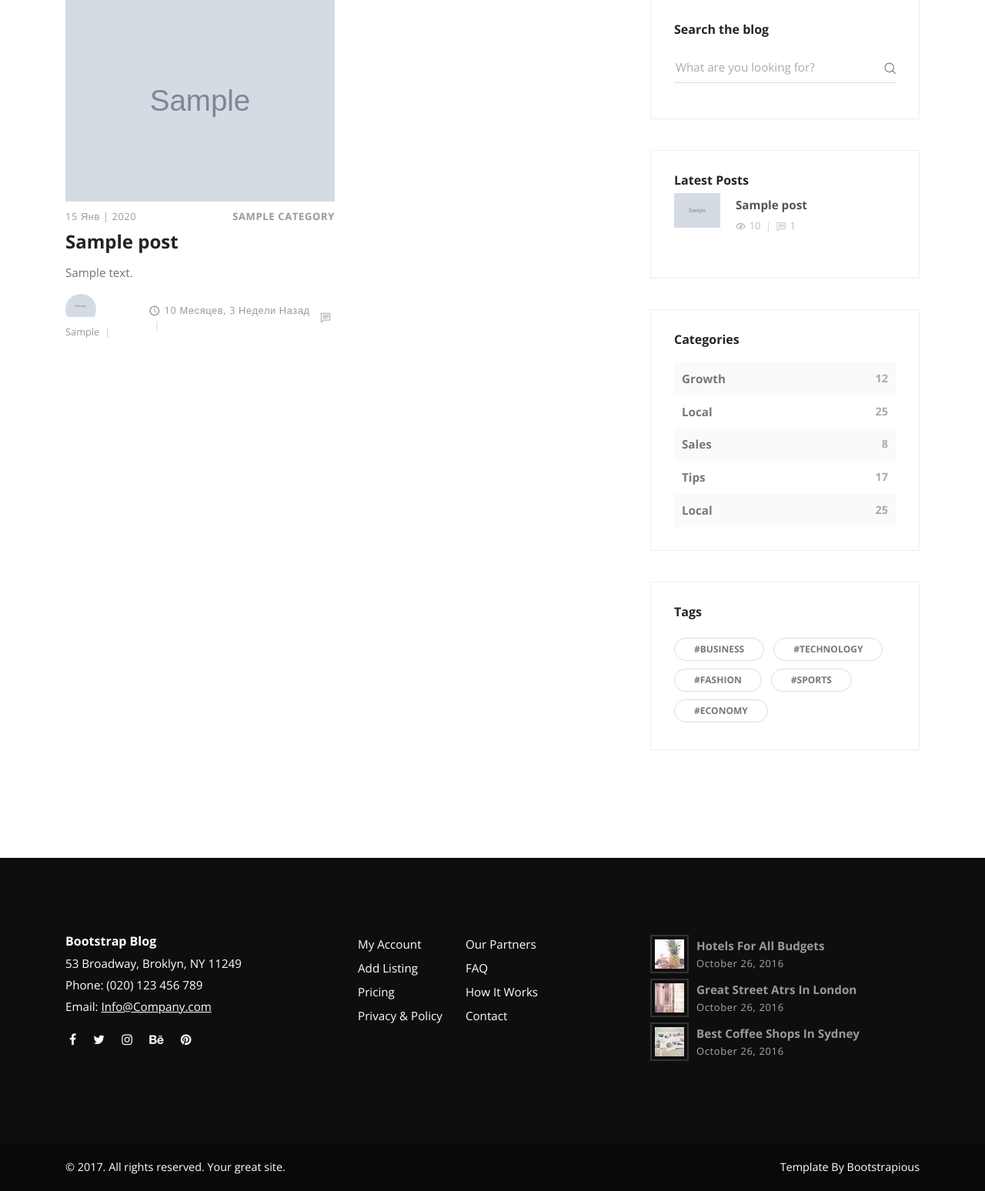
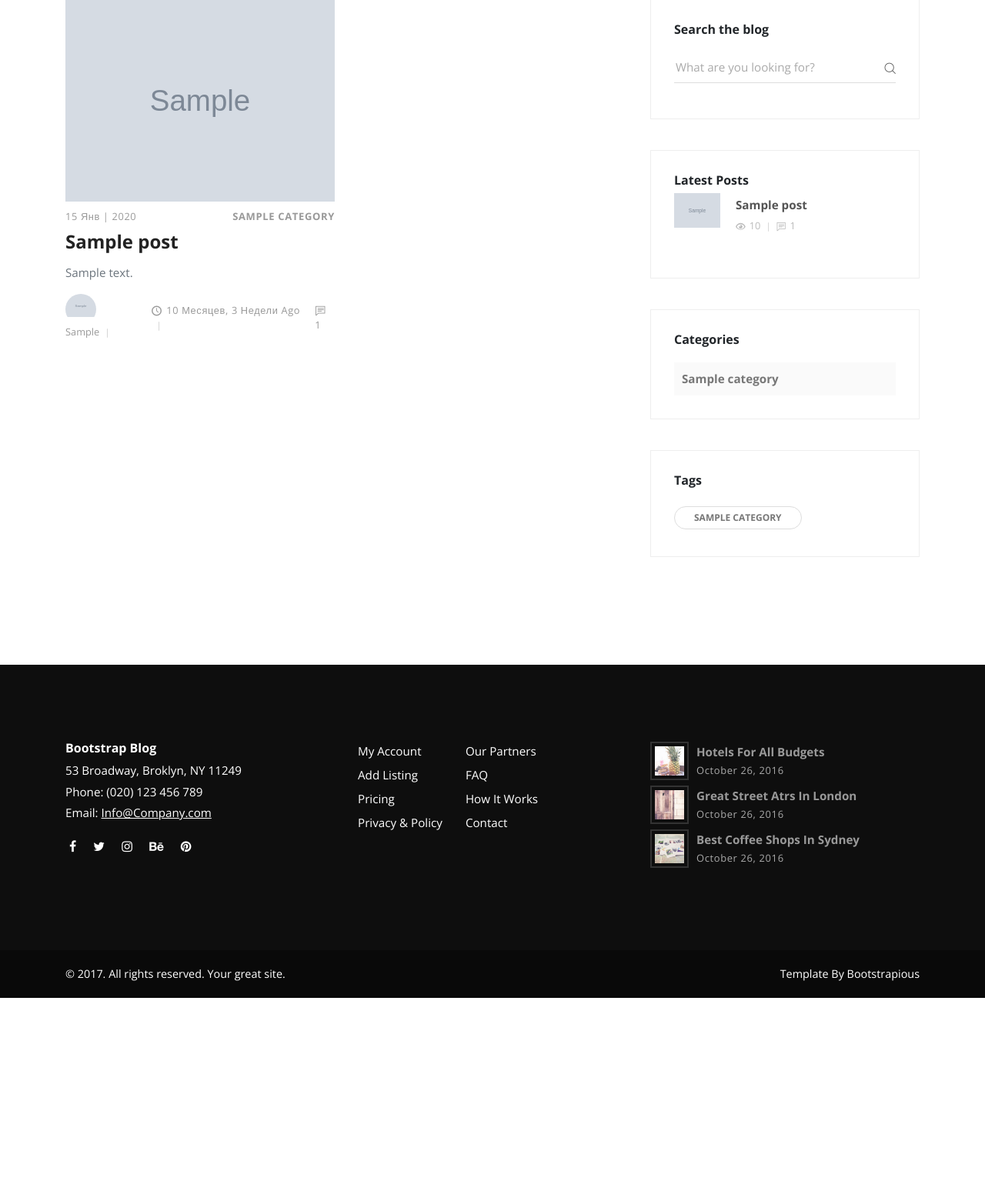
Before and after one commit to JustLike420/Just-Blog, a Django app: page /blog/ in a window 1280 px wide. Shown: the part 132-1680 px from the top of the page at 77% size. After the commit the page ends 1429 px from the top, so only its background shows below. Run offline with Django 3.2, Linux system fonts and the light colour scheme; tables that the repository leaves empty hold one stand-in row (values such as "Sample post"); grey boxes marked "Sample" are stand-in pictures; some libraries are stand-ins or nearby versions.

Commit message:
side bar categories / tags

```diff
--- /dev/null
+++ b/blog/templates/categories_posts_tpl.html
@@ -0,0 +1,10 @@
+<div class="widget categories">
+    <header>
+        <h3 class="h6">Categories</h3>
+    </header>
+    {% for cat in categories %}
+        <div class="item d-flex justify-content-between">
+            <a href="#">{{ cat.title }}</a>
+        </div>
+    {% endfor %}
+</div>
--- /dev/null
+++ b/blog/templates/tags_posts_tpl.html
@@ -0,0 +1,10 @@
+<div class="widget tags">
+    <header>
+        <h3 class="h6">Tags</h3>
+    </header>
+    <ul class="list-inline">
+        {% for tag in tags %}
+            <li class="list-inline-item"><a href="#" class="tag">{{ tag.title }}</a></li>
+        {% endfor %}
+    </ul>
+</div>
--- a/blog/templatetags/sidebar.py
+++ b/blog/templatetags/sidebar.py
@@ -1,5 +1,5 @@
 from django import template
-from blog.models import Post
+from blog.models import Post, Category
 
 register = template.Library()
 
@@ -8,3 +8,15 @@
 def get_popular(cnt=3):
     posts = Post.objects.order_by('-views')[:cnt]
     return {"posts": posts}
+
+
+@register.inclusion_tag('categories_posts_tpl.html')
+def get_cat():
+    categories = Category.objects.all()
+    return {"categories": categories}
+
+
+@register.inclusion_tag('tags_posts_tpl.html')
+def get_tag():
+    tags = Category.objects.all()
+    return {"tags": tags}
--- a/blog/views.py
+++ b/blog/views.py
@@ -1,3 +1,4 @@
+from django.db.models import Count, F
 from django.shortcuts import render
 from django.views.generic import ListView, DetailView
 
@@ -28,6 +29,19 @@
         return context
 
 
+class Get_Post(DetailView):
+    model = Post
+    template_name = 'post.html'
+    context_object_name = 'post'
+
+    def get_context_data(self, object_list=None, **kwargs):
+        context = super().get_context_data(**kwargs)
+        self.object.views = F('views') + 1
+        self.object.save()
+        self.object.refresh_from_db()
+        return context
+
+
 def blog(request):
     return render(request, 'blog.html', {})
 
--- a/templates/blog.html
+++ b/templates/blog.html
@@ -1,7 +1,7 @@
 {% extends 'base.html' %}
 {% load static %}
 {% block content %}
-{% load sidebar %}
+    {% load sidebar %}
 
     <div class="container">
         <div class="row">
@@ -19,11 +19,14 @@
                                     <div class="post-meta d-flex justify-content-between">
                                         <div class="date meta-last">{{ post.created_at|date:"d M" }}
                                             | {{ post.created_at|date:"Y" }}</div>
-                                        {% for cat in post.category.all %}
-                                            <div class="category"><a href="#">{{ cat }}</a></div>
-                                        {% endfor %}
+                                        <div class="category">
+                                            {% for cat in post.category.all %}
+                                                <a href="#">{{ cat }}</a>
+                                            {% endfor %}
+
+                                        </div>
                                     </div>
-                                    <a href="post.html">
+                                    <a href="{{ post.get_absolute_url }}">
                                         <h3 class="h4">{{ post.title }}</h3></a>
                                     <p class="text-muted">{{ post.content|truncatewords_html:40|safe }}</p>
                                     <footer class="post-footer d-flex align-items-center"><a href="#"
@@ -33,10 +36,10 @@
                                         <div class="title"><span>{{ post.author }}</span></div>
                                     </a>
                                         <div class="date"><i class="icon-clock"></i>{{ post.created_at|timesince }}
-                                            назад
+                                            ago
                                         </div>
                                         <div class="comments meta-last"><i
-                                                class="icon-comment"></i>{{ post.comment_count }}</div>
+                                                class="icon-comment"></i>{{ post.comments }}</div>
                                     </footer>
                                 </div>
                             </div>
@@ -59,32 +62,12 @@
                         </div>
                     </form>
                 </div>
-                <!-- Widget [Latest Posts Widget]        -->
+                <!-- Widget [Latest Posts Widget] -->
                 {% get_popular %}
                 <!-- Widget [Categories Widget]-->
-                <div class="widget categories">
-                    <header>
-                        <h3 class="h6">Categories</h3>
-                    </header>
-                    <div class="item d-flex justify-content-between"><a href="#">Growth</a><span>12</span></div>
-                    <div class="item d-flex justify-content-between"><a href="#">Local</a><span>25</span></div>
-                    <div class="item d-flex justify-content-between"><a href="#">Sales</a><span>8</span></div>
-                    <div class="item d-flex justify-content-between"><a href="#">Tips</a><span>17</span></div>
-                    <div class="item d-flex justify-content-between"><a href="#">Local</a><span>25</span></div>
-                </div>
+                {% get_cat %}
                 <!-- Widget [Tags Cloud Widget]-->
-                <div class="widget tags">
-                    <header>
-                        <h3 class="h6">Tags</h3>
-                    </header>
-                    <ul class="list-inline">
-                        <li class="list-inline-item"><a href="#" class="tag">#Business</a></li>
-                        <li class="list-inline-item"><a href="#" class="tag">#Technology</a></li>
-                        <li class="list-inline-item"><a href="#" class="tag">#Fashion</a></li>
-                        <li class="list-inline-item"><a href="#" class="tag">#Sports</a></li>
-                        <li class="list-inline-item"><a href="#" class="tag">#Economy</a></li>
-                    </ul>
-                </div>
+                {% get_tag %}
             </aside>
         </div>
     </div>
```
